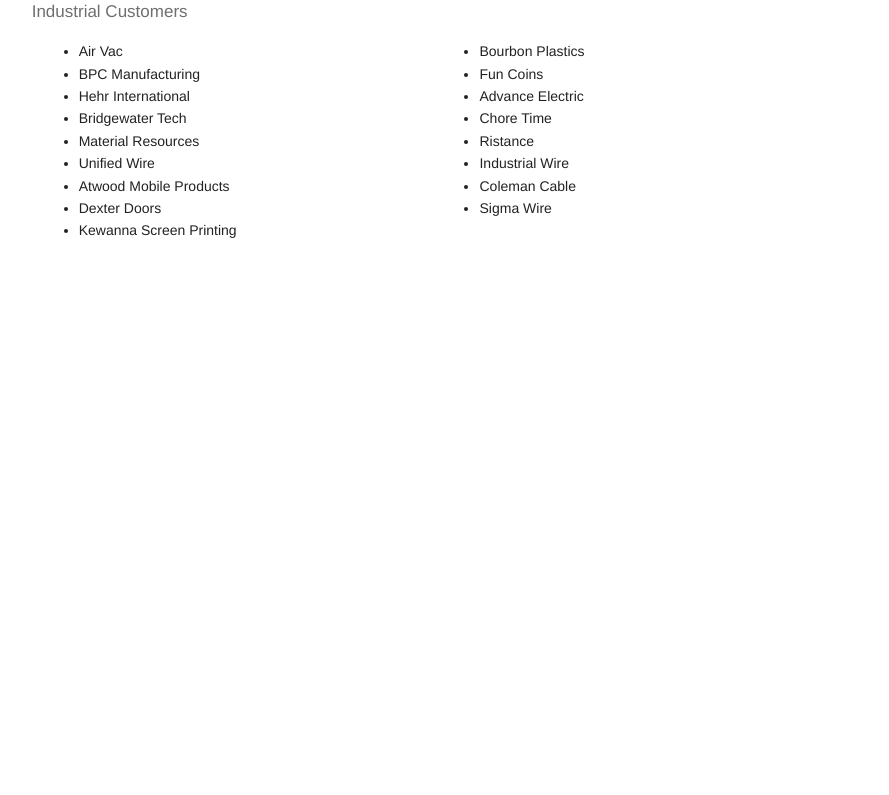
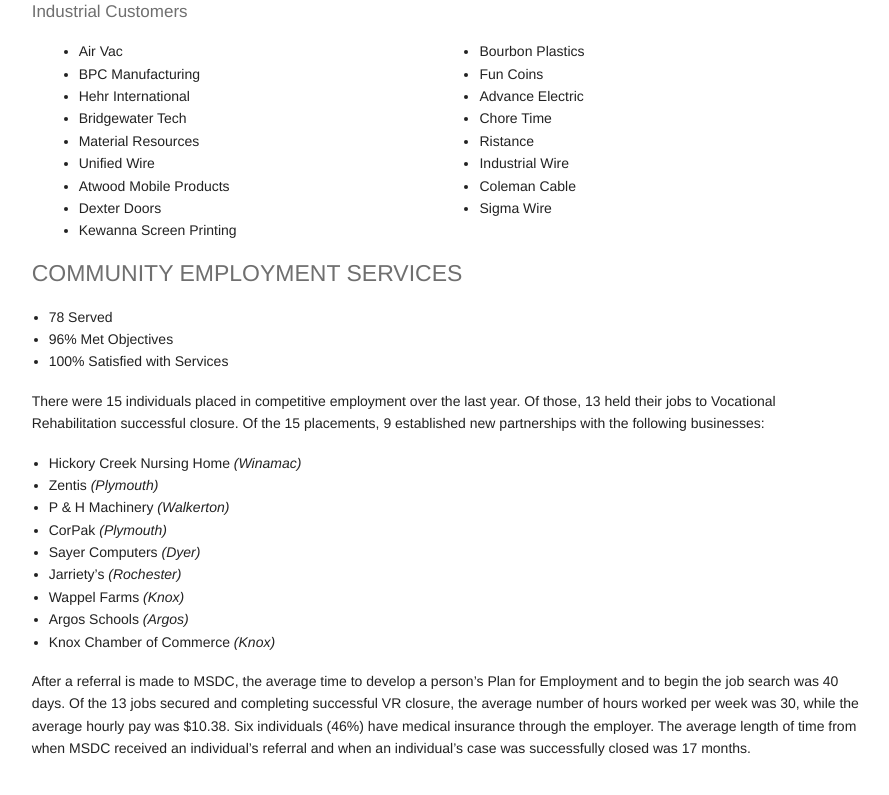
Before and after one commit to leviwilson/marshall-starke.org, a Jekyll site: the page built from report/adult.md, in a window 1280 px wide and 900 px high, scrolled down 1625 px. Shown: the top 795 px of the window, without its empty margins (260-1149 px from the left). Built offline with Jekyll 4.4.1, drawn with Linux system fonts in a browser that asks for light colours; nearby versions of some CDN libraries; Markdown is read by kramdown in place of the engine named in the settings; before the commit the page ends 2064 px from its top, so only the background shows below that.

Commit message:
add community employment services

```diff
--- a/report/adult.md
+++ b/report/adult.md
@@ -98,3 +98,30 @@ Because of numerous skill levels, we also try to offer a variety of jobs includi
     </ul>
   </div>
 </div>
+
+<h4 class="subheader">COMMUNITY EMPLOYMENT SERVICES</h4>
+
+*  78 Served
+*  96% Met Objectives
+*  100% Satisfied with Services
+
+There were 15 individuals placed in competitive employment over the last year. Of those, 13 held
+their jobs to Vocational Rehabilitation successful closure. Of the 15 placements, 9 established new
+partnerships with the following businesses:
+
+*  Hickory Creek Nursing Home _(Winamac)_
+*  Zentis _(Plymouth)_
+*  P & H Machinery _(Walkerton)_
+*  CorPak _(Plymouth)_
+*  Sayer Computers _(Dyer)_
+*  Jarriety’s _(Rochester)_
+*  Wappel Farms _(Knox)_
+*  Argos Schools _(Argos)_
+*  Knox Chamber of Commerce _(Knox)_
+
+After a referral is made to MSDC, the average time to develop a person’s Plan for Employment and
+to begin the job search was 40 days. Of the 13 jobs secured and completing successful VR closure,
+the average number of hours worked per week was 30, while the average hourly pay was $10.38. Six
+individuals (46%) have medical insurance through the employer. The average length of time from when
+MSDC received an individual’s referral and when an individual’s case was successfully closed was 17
+months.
```
